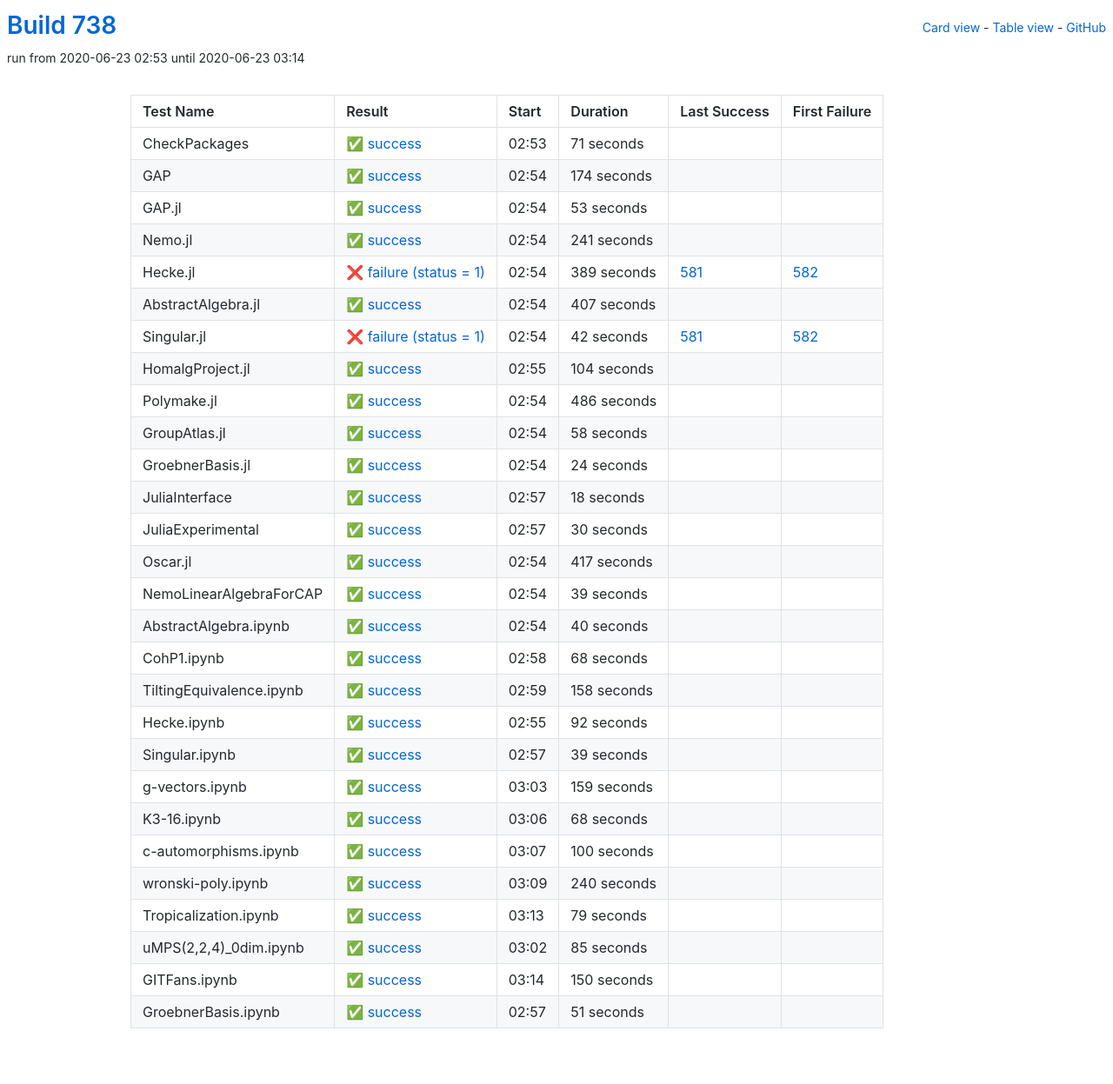
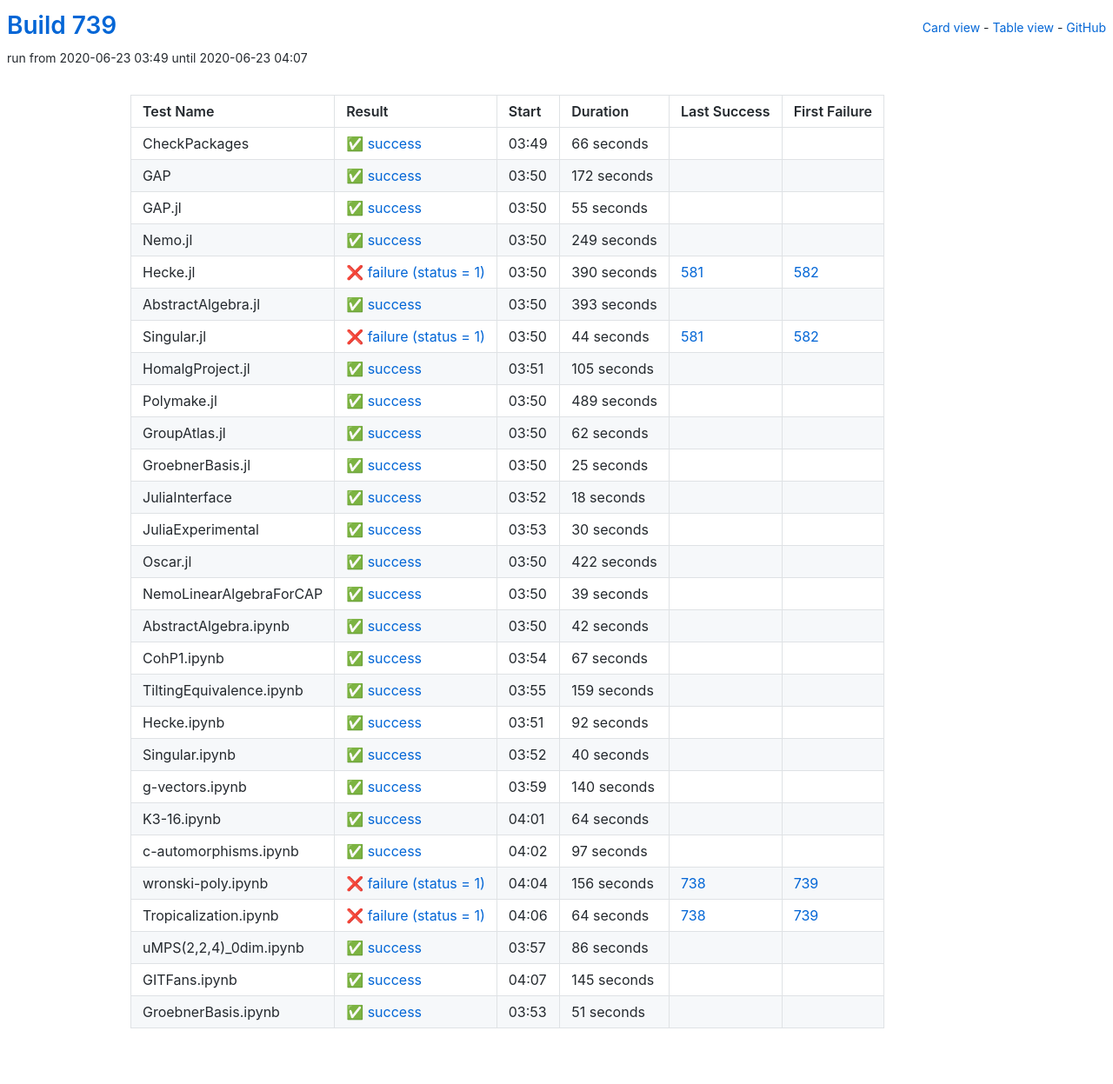
Before and after one commit to oscar-system/oscar-ci-status-1.4, a Jekyll site: the page built from table.html, in a window 1280 px wide. Shown: the whole page at 87% size. Built offline with Jekyll 4.4.1, drawn with Linux system fonts in a browser that asks for light colours.

Commit message:
Build #739

```diff
--- a/_data/ci.yml
+++ b/_data/ci.yml
@@ -1,6 +1,6 @@
 ---
-build: 738
-build_url: https://oscarci.mathematik.uni-kl.de/job/oscar-julia-1.4/738/
+build: 739
+build_url: https://oscarci.mathematik.uni-kl.de/job/oscar-julia-1.4/739/
 job: oscar-julia-1.4
 organization: oscar-system
 repo: oscar-ci-status-1.4
@@ -8,140 +8,140 @@ repourl: https://github.com/oscar-system/oscar-ci-status-1.4
 tests:
 - name: CheckPackages
   id: checkpackages
-  log: https://oscarci.mathematik.uni-kl.de/job/oscar-julia-1.4/738/artifact/logs/build-738/CheckPackages.log
-  start: 2020-06-23 02:53
+  log: https://oscarci.mathematik.uni-kl.de/job/oscar-julia-1.4/739/artifact/logs/build-739/CheckPackages.log
+  start: 2020-06-23 03:49
   success: true
   exitcode: 0
   status: success
-  duration: 71
+  duration: 66
   last_success: false
   last_success_url:
   first_failure: false
   first_failure_url:
 - name: GAP
   id: gap
-  log: https://oscarci.mathematik.uni-kl.de/job/oscar-julia-1.4/738/artifact/logs/build-738/GAP.log
-  start: 2020-06-23 02:54
+  log: https://oscarci.mathematik.uni-kl.de/job/oscar-julia-1.4/739/artifact/logs/build-739/GAP.log
+  start: 2020-06-23 03:50
   success: true
   exitcode: 0
   status: success
-  duration: 174
+  duration: 172
   last_success: false
   last_success_url:
   first_failure: false
   first_failure_url:
 - name: GAP.jl
   id: gap-jl
-  log: https://oscarci.mathematik.uni-kl.de/job/oscar-julia-1.4/738/artifact/logs/build-738/GAP.jl.log
-  start: 2020-06-23 02:54
+  log: https://oscarci.mathematik.uni-kl.de/job/oscar-julia-1.4/739/artifact/logs/build-739/GAP.jl.log
+  start: 2020-06-23 03:50
   success: true
   exitcode: 0
   status: success
-  duration: 53
+  duration: 55
   last_success: false
   last_success_url:
   first_failure: false
   first_failure_url:
 - name: Nemo.jl
   id: nemo-jl
-  log: https://oscarci.mathematik.uni-kl.de/job/oscar-julia-1.4/738/artifact/logs/build-738/Nemo.jl.log
-  start: 2020-06-23 02:54
+  log: https://oscarci.mathematik.uni-kl.de/job/oscar-julia-1.4/739/artifact/logs/build-739/Nemo.jl.log
+  start: 2020-06-23 03:50
   success: true
   exitcode: 0
   status: success
-  duration: 241
+  duration: 249
   last_success: false
   last_success_url:
   first_failure: false
   first_failure_url:
 - name: Hecke.jl
   id: hecke-jl
-  log: https://oscarci.mathematik.uni-kl.de/job/oscar-julia-1.4/738/artifact/logs/build-738/Hecke.jl.log
-  start: 2020-06-23 02:54
+  log: https://oscarci.mathematik.uni-kl.de/job/oscar-julia-1.4/739/artifact/logs/build-739/Hecke.jl.log
+  start: 2020-06-23 03:50
   success: false
   exitcode: 1
   status: failure
-  duration: 389
+  duration: 390
   last_success: 581
   last_success_url: https://oscarci.mathematik.uni-kl.de/job/oscar-julia-1.4/581/
   first_failure: 582
   first_failure_url: https://oscarci.mathematik.uni-kl.de/job/oscar-julia-1.4/582/
 - name: AbstractAlgebra.jl
   id: abstractalgebra-jl
-  log: https://oscarci.mathematik.uni-kl.de/job/oscar-julia-1.4/738/artifact/logs/build-738/AbstractAlgebra.jl.log
-  start: 2020-06-23 02:54
+  log: https://oscarci.mathematik.uni-kl.de/job/oscar-julia-1.4/739/artifact/logs/build-739/AbstractAlgebra.jl.log
+  start: 2020-06-23 03:50
   success: true
   exitcode: 0
   status: success
-  duration: 407
+  duration: 393
   last_success: false
   last_success_url:
   first_failure: false
   first_failure_url:
 - name: Singular.jl
   id: singular-jl
-  log: https://oscarci.mathematik.uni-kl.de/job/oscar-julia-1.4/738/artifact/logs/build-738/Singular.jl.log
-  start: 2020-06-23 02:54
+  log: https://oscarci.mathematik.uni-kl.de/job/oscar-julia-1.4/739/artifact/logs/build-739/Singular.jl.log
+  start: 2020-06-23 03:50
   success: false
   exitcode: 1
   status: failure
-  duration: 42
+  duration: 44
   last_success: 581
   last_success_url: https://oscarci.mathematik.uni-kl.de/job/oscar-julia-1.4/581/
   first_failure: 582
   first_failure_url: https://oscarci.mathematik.uni-kl.de/job/oscar-julia-1.4/582/
 - name: HomalgProject.jl
   id: homalgproject-jl
-  log: https://oscarci.mathematik.uni-kl.de/job/oscar-julia-1.4/738/artifact/logs/build-738/HomalgProject.jl.log
-  start: 2020-06-23 02:55
+  log: https://oscarci.mathematik.uni-kl.de/job/oscar-julia-1.4/739/artifact/logs/build-739/HomalgProject.jl.log
+  start: 2020-06-23 03:51
   success: true
   exitcode: 0
   status: success
-  duration: 104
+  duration: 105
   last_success: false
   last_success_url:
   first_failure: false
   first_failure_url:
 - name: Polymake.jl
   id: polymake-jl
-  log: https://oscarci.mathematik.uni-kl.de/job/oscar-julia-1.4/738/artifact/logs/build-738/Polymake.jl.log
-  start: 2020-06-23 02:54
+  log: https://oscarci.mathematik.uni-kl.de/job/oscar-julia-1.4/739/artifact/logs/build-739/Polymake.jl.log
+  start: 2020-06-23 03:50
   success: true
   exitcode: 0
   status: success
-  duration: 486
+  duration: 489
   last_success: false
   last_success_url:
   first_failure: false
   first_failure_url:
 - name: GroupAtlas.jl
   id: groupatlas-jl
-  log: https://oscarci.mathematik.uni-kl.de/job/oscar-julia-1.4/738/artifact/logs/build-738/GroupAtlas.jl.log
-  start: 2020-06-23 02:54
+  log: https://oscarci.mathematik.uni-kl.de/job/oscar-julia-1.4/739/artifact/logs/build-739/GroupAtlas.jl.log
+  start: 2020-06-23 03:50
   success: true
   exitcode: 0
   status: success
-  duration: 58
+  duration: 62
   last_success: false
   last_success_url:
   first_failure: false
   first_failure_url:
 - name: GroebnerBasis.jl
   id: groebnerbasis-jl
-  log: https://oscarci.mathematik.uni-kl.de/job/oscar-julia-1.4/738/artifact/logs/build-738/GroebnerBasis.jl.log
-  start: 2020-06-23 02:54
+  log: https://oscarci.mathematik.uni-kl.de/job/oscar-julia-1.4/739/artifact/logs/build-739/GroebnerBasis.jl.log
+  start: 2020-06-23 03:50
   success: true
   exitcode: 0
   status: success
-  duration: 24
+  duration: 25
   last_success: false
   last_success_url:
   first_failure: false
   first_failure_url:
 - name: JuliaInterface
   id: juliainterface
-  log: https://oscarci.mathematik.uni-kl.de/job/oscar-julia-1.4/738/artifact/logs/build-738/JuliaInterface.log
-  start: 2020-06-23 02:57
+  log: https://oscarci.mathematik.uni-kl.de/job/oscar-julia-1.4/739/artifact/logs/build-739/JuliaInterface.log
+  start: 2020-06-23 03:52
   success: true
   exitcode: 0
   status: success
@@ -152,8 +152,8 @@ tests:
   first_failure_url:
 - name: JuliaExperimental
   id: juliaexperimental
-  log: https://oscarci.mathematik.uni-kl.de/job/oscar-julia-1.4/738/artifact/logs/build-738/JuliaExperimental.log
-  start: 2020-06-23 02:57
+  log: https://oscarci.mathematik.uni-kl.de/job/oscar-julia-1.4/739/artifact/logs/build-739/JuliaExperimental.log
+  start: 2020-06-23 03:53
   success: true
   exitcode: 0
   status: success
@@ -164,20 +164,20 @@ tests:
   first_failure_url:
 - name: Oscar.jl
   id: oscar-jl
-  log: https://oscarci.mathematik.uni-kl.de/job/oscar-julia-1.4/738/artifact/logs/build-738/Oscar.jl.log
-  start: 2020-06-23 02:54
+  log: https://oscarci.mathematik.uni-kl.de/job/oscar-julia-1.4/739/artifact/logs/build-739/Oscar.jl.log
+  start: 2020-06-23 03:50
   success: true
   exitcode: 0
   status: success
-  duration: 417
+  duration: 422
   last_success: false
   last_success_url:
   first_failure: false
   first_failure_url:
 - name: NemoLinearAlgebraForCAP
   id: nemolinearalgebraforcap
-  log: https://oscarci.mathematik.uni-kl.de/job/oscar-julia-1.4/738/artifact/logs/build-738/NemoLinearAlgebraForCAP.log
-  start: 2020-06-23 02:54
+  log: https://oscarci.mathematik.uni-kl.de/job/oscar-julia-1.4/739/artifact/logs/build-739/NemoLinearAlgebraForCAP.log
+  start: 2020-06-23 03:50
   success: true
   exitcode: 0
   status: success
@@ -188,44 +188,44 @@ tests:
   first_failure_url:
 - name: AbstractAlgebra.ipynb
   id: abstractalgebra-ipynb
-  log: https://oscarci.mathematik.uni-kl.de/job/oscar-julia-1.4/738/artifact/logs/build-738/AbstractAlgebra.ipynb.log
-  start: 2020-06-23 02:54
+  log: https://oscarci.mathematik.uni-kl.de/job/oscar-julia-1.4/739/artifact/logs/build-739/AbstractAlgebra.ipynb.log
+  start: 2020-06-23 03:50
   success: true
   exitcode: 0
   status: success
-  duration: 40
+  duration: 42
   last_success: false
   last_success_url:
   first_failure: false
   first_failure_url:
 - name: CohP1.ipynb
   id: cohp1-ipynb
-  log: https://oscarci.mathematik.uni-kl.de/job/oscar-julia-1.4/738/artifact/logs/build-738/CohP1.ipynb.log
-  start: 2020-06-23 02:58
+  log: https://oscarci.mathematik.uni-kl.de/job/oscar-julia-1.4/739/artifact/logs/build-739/CohP1.ipynb.log
+  start: 2020-06-23 03:54
   success: true
   exitcode: 0
   status: success
-  duration: 68
+  duration: 67
   last_success: false
   last_success_url:
   first_failure: false
   first_failure_url:
 - name: TiltingEquivalence.ipynb
   id: tiltingequivalence-ipynb
-  log: https://oscarci.mathematik.uni-kl.de/job/oscar-julia-1.4/738/artifact/logs/build-738/TiltingEquivalence.ipynb.log
-  start: 2020-06-23 02:59
+  log: https://oscarci.mathematik.uni-kl.de/job/oscar-julia-1.4/739/artifact/logs/build-739/TiltingEquivalence.ipynb.log
+  start: 2020-06-23 03:55
   success: true
   exitcode: 0
   status: success
-  duration: 158
+  duration: 159
   last_success: false
   last_success_url:
   first_failure: false
   first_failure_url:
 - name: Hecke.ipynb
   id: hecke-ipynb
-  log: https://oscarci.mathematik.uni-kl.de/job/oscar-julia-1.4/738/artifact/logs/build-738/Hecke.ipynb.log
-  start: 2020-06-23 02:55
+  log: https://oscarci.mathematik.uni-kl.de/job/oscar-julia-1.4/739/artifact/logs/build-739/Hecke.ipynb.log
+  start: 2020-06-23 03:51
   success: true
   exitcode: 0
   status: success
@@ -236,104 +236,104 @@ tests:
   first_failure_url:
 - name: Singular.ipynb
   id: singular-ipynb
-  log: https://oscarci.mathematik.uni-kl.de/job/oscar-julia-1.4/738/artifact/logs/build-738/Singular.ipynb.log
-  start: 2020-06-23 02:57
+  log: https://oscarci.mathematik.uni-kl.de/job/oscar-julia-1.4/739/artifact/logs/build-739/Singular.ipynb.log
+  start: 2020-06-23 03:52
   success: true
   exitcode: 0
   status: success
-  duration: 39
+  duration: 40
   last_success: false
   last_success_url:
   first_failure: false
   first_failure_url:
 - name: g-vectors.ipynb
   id: g-vectors-ipynb
-  log: https://oscarci.mathematik.uni-kl.de/job/oscar-julia-1.4/738/artifact/logs/build-738/g-vectors.ipynb.log
-  start: 2020-06-23 03:03
+  log: https://oscarci.mathematik.uni-kl.de/job/oscar-julia-1.4/739/artifact/logs/build-739/g-vectors.ipynb.log
+  start: 2020-06-23 03:59
   success: true
   exitcode: 0
   status: success
-  duration: 159
+  duration: 140
   last_success: false
   last_success_url:
   first_failure: false
   first_failure_url:
 - name: K3-16.ipynb
   id: k3-16-ipynb
-  log: https://oscarci.mathematik.uni-kl.de/job/oscar-julia-1.4/738/artifact/logs/build-738/K3-16.ipynb.log
-  start: 2020-06-23 03:06
+  log: https://oscarci.mathematik.uni-kl.de/job/oscar-julia-1.4/739/artifact/logs/build-739/K3-16.ipynb.log
+  start: 2020-06-23 04:01
   success: true
   exitcode: 0
   status: success
-  duration: 68
+  duration: 64
   last_success: false
   last_success_url:
   first_failure: false
   first_failure_url:
 - name: c-automorphisms.ipynb
   id: c-automorphisms-ipynb
-  log: https://oscarci.mathematik.uni-kl.de/job/oscar-julia-1.4/738/artifact/logs/build-738/c-automorphisms.ipynb.log
-  start: 2020-06-23 03:07
+  log: https://oscarci.mathematik.uni-kl.de/job/oscar-julia-1.4/739/artifact/logs/build-739/c-automorphisms.ipynb.log
+  start: 2020-06-23 04:02
   success: true
   exitcode: 0
   status: success
-  duration: 100
+  duration: 97
   last_success: false
   last_success_url:
   first_failure: false
   first_failure_url:
 - name: wronski-poly.ipynb
   id: wronski-poly-ipynb
-  log: https://oscarci.mathematik.uni-kl.de/job/oscar-julia-1.4/738/artifact/logs/build-738/wronski-poly.ipynb.log
-  start: 2020-06-23 03:09
+  log: https://oscarci.mathematik.uni-kl.de/job/oscar-julia-1.4/739/artifact/logs/build-739/wronski-poly.ipynb.log
+  start: 2020-06-23 04:04
+  success: false
+  exitcode: 1
+  status: failure
+  duration: 156
+  last_success: 738
+  last_success_url: https://oscarci.mathematik.uni-kl.de/job/oscar-julia-1.4/738/
+  first_failure: 739
+  first_failure_url: https://oscarci.mathematik.uni-kl.de/job/oscar-julia-1.4/739/
+- name: Tropicalization.ipynb
+  id: tropicalization-ipynb
+  log: https://oscarci.mathematik.uni-kl.de/job/oscar-julia-1.4/739/artifact/logs/build-739/Tropicalization.ipynb.log
+  start: 2020-06-23 04:06
+  success: false
+  exitcode: 1
+  status: failure
+  duration: 64
+  last_success: 738
+  last_success_url: https://oscarci.mathematik.uni-kl.de/job/oscar-julia-1.4/738/
+  first_failure: 739
+  first_failure_url: https://oscarci.mathematik.uni-kl.de/job/oscar-julia-1.4/739/
+- name: uMPS(2,2,4)_0dim.ipynb
+  id: umps-2-2-4-0dim-ipynb
+  log: https://oscarci.mathematik.uni-kl.de/job/oscar-julia-1.4/739/artifact/logs/build-739/uMPS-2-2-4-_0dim.ipynb.log
+  start: 2020-06-23 03:57
   success: true
   exitcode: 0
   status: success
-  duration: 240
-  last_success: false
-  last_success_url:
-  first_failure: false
-  first_failure_url:
-- name: Tropicalization.ipynb
-  id: tropicalization-ipynb
-  log: https://oscarci.mathematik.uni-kl.de/job/oscar-julia-1.4/738/artifact/logs/build-738/Tropicalization.ipynb.log
-  start: 2020-06-23 03:13
-  success: true
-  exitcode: 0
-  status: success
-  duration: 79
-  last_success: false
-  last_success_url:
-  first_failure: false
-  first_failure_url:
-- name: uMPS(2,2,4)_0dim.ipynb
-  id: umps-2-2-4-0dim-ipynb
-  log: https://oscarci.mathematik.uni-kl.de/job/oscar-julia-1.4/738/artifact/logs/build-738/uMPS-2-2-4-_0dim.ipynb.log
-  start: 2020-06-23 03:02
-  success: true
-  exitcode: 0
-  status: success
-  duration: 85
+  duration: 86
   last_success: false
   last_success_url:
   first_failure: false
   first_failure_url:
 - name: GITFans.ipynb
   id: gitfans-ipynb
-  log: https://oscarci.mathematik.uni-kl.de/job/oscar-julia-1.4/738/artifact/logs/build-738/GITFans.ipynb.log
-  start: 2020-06-23 03:14
+  log: https://oscarci.mathematik.uni-kl.de/job/oscar-julia-1.4/739/artifact/logs/build-739/GITFans.ipynb.log
+  start: 2020-06-23 04:07
   success: true
   exitcode: 0
   status: success
-  duration: 150
+  duration: 145
   last_success: false
   last_success_url:
   first_failure: false
   first_failure_url:
 - name: GroebnerBasis.ipynb
   id: groebnerbasis-ipynb
-  log: https://oscarci.mathematik.uni-kl.de/job/oscar-julia-1.4/738/artifact/logs/build-738/GroebnerBasis.ipynb.log
-  start: 2020-06-23 02:57
+  log: https://oscarci.mathematik.uni-kl.de/job/oscar-julia-1.4/739/artifact/logs/build-739/GroebnerBasis.ipynb.log
+  start: 2020-06-23 03:53
   success: true
   exitcode: 0
   status: success
```
Also changed, not shown: README.md.
